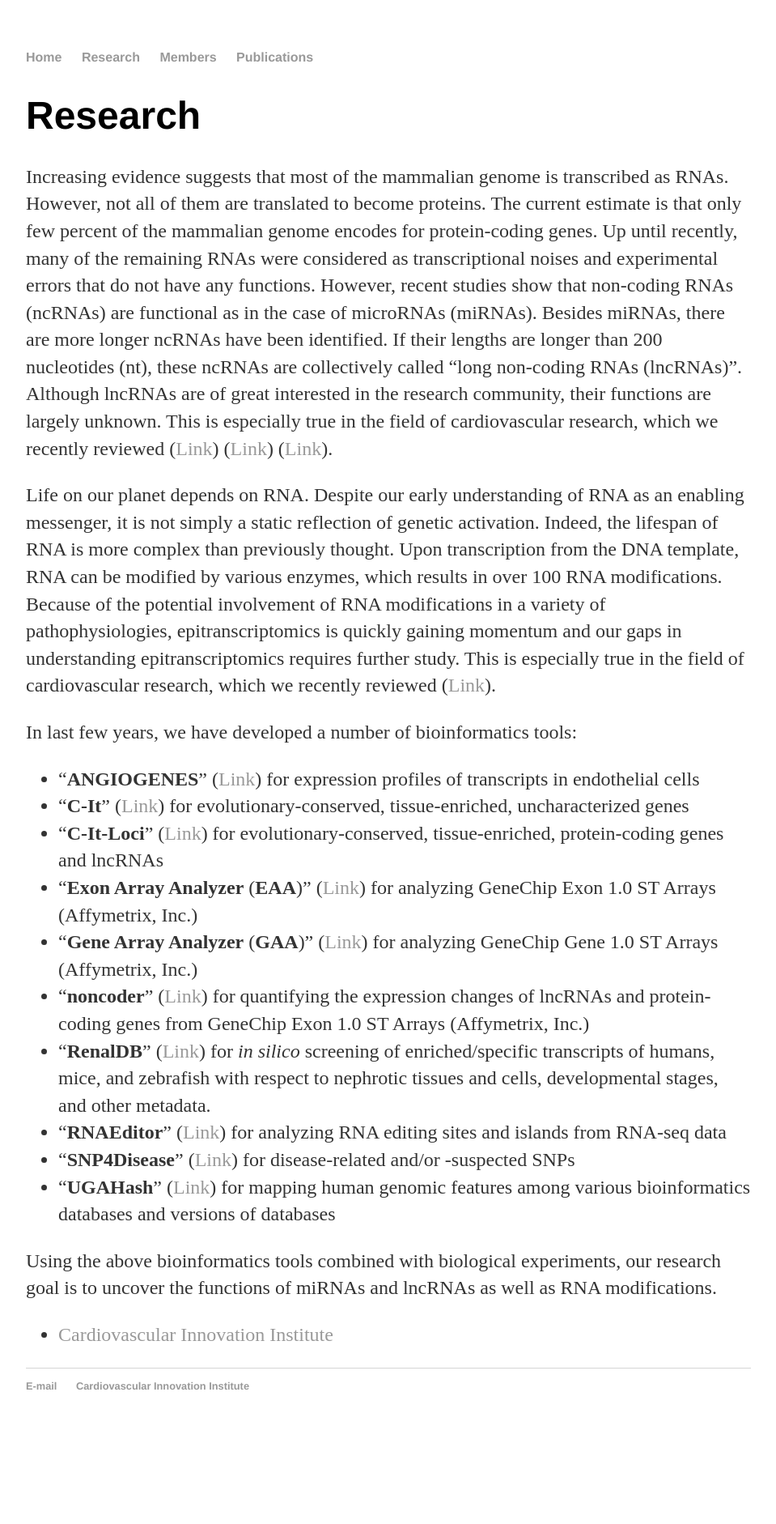
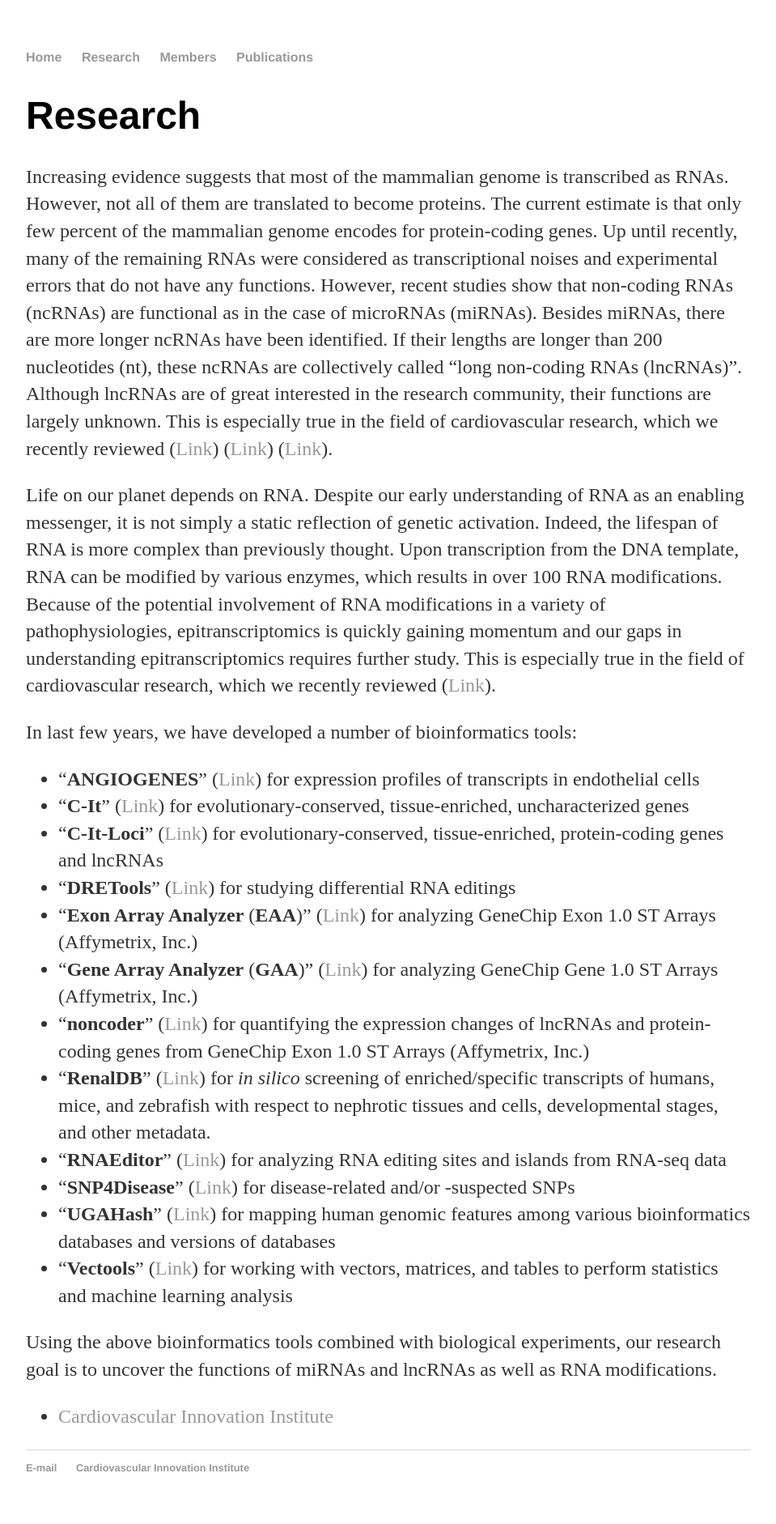
Before and after one commit to heartlncrna/heartlncrna.github.io, a Jekyll site: the page research/overview.html, which Jekyll copies as it is, in a window 1280 px wide. Shown: the whole page at 81% size, without its empty margins (160-1119 px from the left). Built offline with Jekyll 4.4.1, drawn with Linux system fonts in a browser that asks for light colours; before the commit the page ends 1781 px from its top, so only the background shows below that.

Commit message:
Update overview.html

```diff
--- a/research/overview.html
+++ b/research/overview.html
@@ -48,16 +48,20 @@ Life on our planet depends on RNA. Despite our early understanding of RNA as an
 
 			<ul>
 				<li>“<b>ANGIOGENES</b>”
-  					(<a href="http://angiogenes.kbrin.louisville.edu"><span class="ptHyperlink">Link</span></a>)
+  					(<a href="http://angiogenes.uni-frankfurt.de"><span class="ptHyperlink">Link</span></a>)
 					for expression profiles of transcripts in endothelial cells</li>
 
   				<li>“<b>C-It</b>”
-  					(<a href="http://c-it.mpi-bn.mpg.de/"><span class="ptHyperlink">Link</span></a>)
+  					(<a href="http://c-it-loci.uni-frankfurt.de"><span class="ptHyperlink">Link</span></a>)
 					for evolutionary-conserved, tissue-enriched, uncharacterized genes</li>
 
 				<li>“<b>C-It-Loci</b>”
   					(<a href="http://c-it-loci.kbrin.louisville.edu"><span class="ptHyperlink">Link</span></a>)
 					for evolutionary-conserved, tissue-enriched, protein-coding genes and lncRNAs</li>
+
+				<li>“<b>DRETools</b>”
+  					(<a href="https://dretools.bitbucket.io"><span class="ptHyperlink">Link</span></a>)
+					for studying differential RNA editings</li>
 
   				<li>“<b>Exon Array Analyzer</b> (<b>EAA</b>)”
   					(<a href="http://eaa.mpi-bn.mpg.de/"><span class="ptHyperlink">Link</span></a>)
@@ -71,7 +75,7 @@ Life on our planet depends on RNA. Despite our early understanding of RNA as an
 					for quantifying the expression changes of lncRNAs and protein-coding genes
 					from GeneChip Exon 1.0 ST Arrays (Affymetrix, Inc.)</li>
 
-				<li>“<b>RenalDB</b>” (<a href="http://renaldb.kbrin.louisville.edu/"><span class="ptHyperlink">Link</span></a>) for <i>in silico</i> screening of enriched/specific transcripts of humans, mice, and zebrafish with respect to nephrotic tissues and cells, developmental stages, and other metadata.
+				<li>“<b>RenalDB</b>” (<a href="http://renaldb.uni-frankfurt.de"><span class="ptHyperlink">Link</span></a>) for <i>in silico</i> screening of enriched/specific transcripts of humans, mice, and zebrafish with respect to nephrotic tissues and cells, developmental stages, and other metadata.
 
 				<li>“<b>RNAEditor</b>” (<a href="http://rnaeditor.uni-frankfurt.de/"><span class="ptHyperlink">Link</span></a>)
 					for analyzing RNA editing sites and islands from RNA-seq data</li>
@@ -81,8 +85,11 @@ Life on our planet depends on RNA. Despite our early understanding of RNA as an
   					for disease-related and/or -suspected SNPs</li>
 
 				<li>“<b>UGAHash</b>”
-  					(<a href="http://ugahash.kbrin.louisville.edu"><span class="ptHyperlink">Link</span></a>)
+  					(<a href="http://ugahash.uni-frankfurt.de"><span class="ptHyperlink">Link</span></a>)
 					for mapping human genomic features among various bioinformatics databases and versions of databases</li>
+				<li>“<b>Vectools</b>”
+  					(<a href="https://vectools.bitbucket.io"><span class="ptHyperlink">Link</span></a>)
+					for working with vectors, matrices, and tables to perform statistics and machine learning analysis</li>
 			</ul>
 
 			<p class="ptNormal">
```
